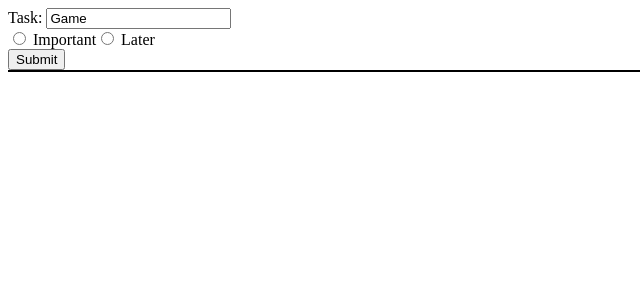
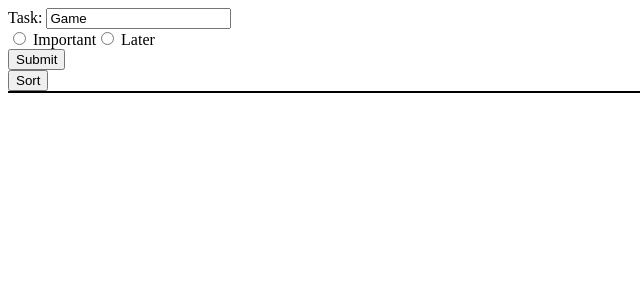
Before and after one commit to Asifmahmud436/Todo, a React (Vite) app: page / in a window 1280 px wide. Shown: the top 300 px of the page, without its empty margins (0-640 px from the left). Built offline with nearby package versions, Linux system fonts and the light colour scheme.

Commit message:
sorting feature done

```diff
--- a/src/App.jsx
+++ b/src/App.jsx
@@ -13,7 +13,7 @@ function App() {
       id: nanoid(),
       work: task,
       priority: priority,
-      isComplete: false
+      isComplete: false,
     };
     setTasks((prev) => [...prev, newTask]);
   }
@@ -22,8 +22,17 @@ function App() {
     setTasks((prev) => prev.filter((item) => item.id != id));
   }
 
-  function markComplete(id){
-    setTasks((prev) => prev.map((item) => item.id==id? {...item,isComplete: !item.isComplete} : item))
+  function markComplete(id) {
+    setTasks((prev) =>
+      prev.map((item) =>
+        item.id == id ? { ...item, isComplete: !item.isComplete } : item
+      )
+    );
+  }
+
+  const sortTask =() => {
+    const newTask = [...tasks].sort((a,b) => a.priority.localeCompare(b.priority))
+    setTasks(newTask)
   }
 
   const taskList = tasks.map((task) => (
@@ -39,7 +48,7 @@ function App() {
 
   return (
     <>
-      {/* Form to create a task */}
+
       <form action={addTask}>
         <label htmlFor="text">Task: </label>
         <input
@@ -60,6 +69,7 @@ function App() {
         <br />
         <button>Submit</button>
       </form>
+      <button onClick={sortTask}>Sort</button>
       <div className="task-container">{taskList}</div>
     </>
   );
```
